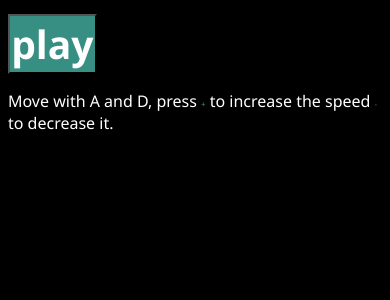
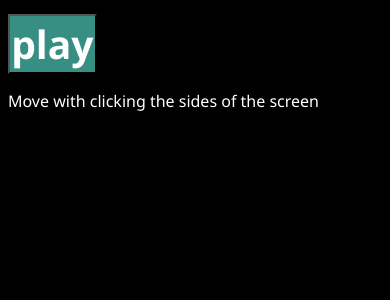
Before and after one commit to divear/crabgrab, a React (Create React App) app: page / in a window 390 px wide. Shown: the top 300 px of the page. Built offline with nearby package versions, Linux system fonts and the light colour scheme.

Commit message:
mobile responsive text

```diff
--- a/src/App.css
+++ b/src/App.css
@@ -50,7 +50,7 @@ button{
 }
 
 
-@media only screen and (max-width: 800px) {
+@media only screen and (max-width: 830px) {
   .crab{
     width: 10vw;
   }
--- a/src/components/Game.jsx
+++ b/src/components/Game.jsx
@@ -32,7 +32,7 @@ var playerCoords = {
   y: 700
 }
 
-if(window.innerWidth < 800){
+if(window.innerWidth < 820){
   size = (Math.round(window.innerWidth/100)*100)-100
   height = window.innerHeight
   playerCoords = {
--- a/src/components/Home.jsx
+++ b/src/components/Home.jsx
@@ -12,7 +12,9 @@ function Home() {
             <title>Crab grab</title>
             <button onClick={()=> again(null)}>play</button>
 
-            <p>Move with A and D, press <span className="symbol">+</span> to increase the speed <span className="symbol">-</span> to decrease it.</p>
+            <p>Move with {window.innerWidth < 830
+            ? "clicking the sides of the screen"
+            : "A and D, press + to increase the speed - to decrease it."}</p>
         </div>
     )
 }
```
